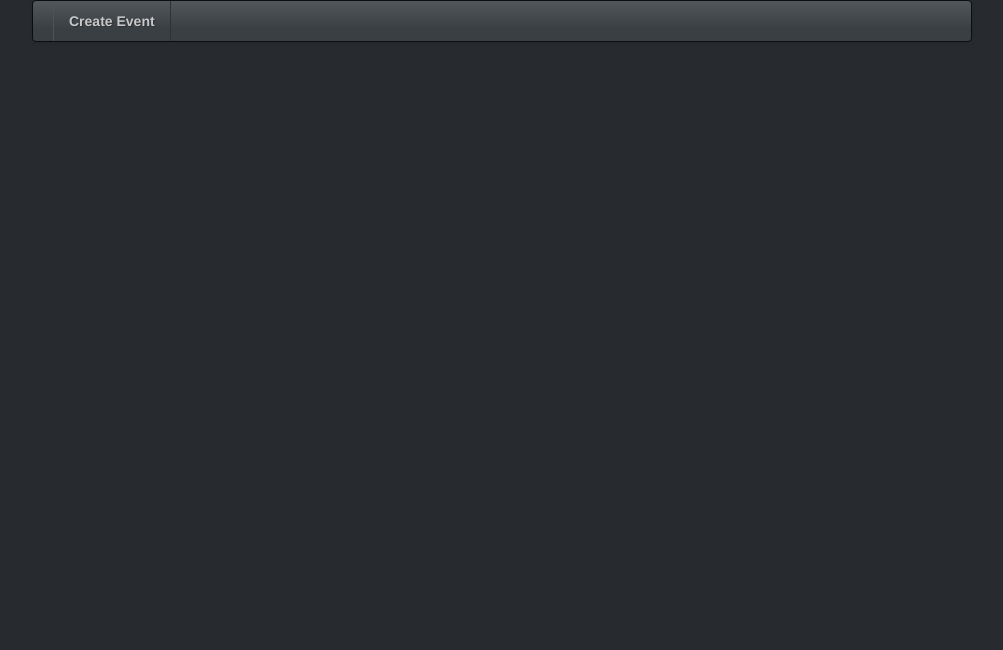
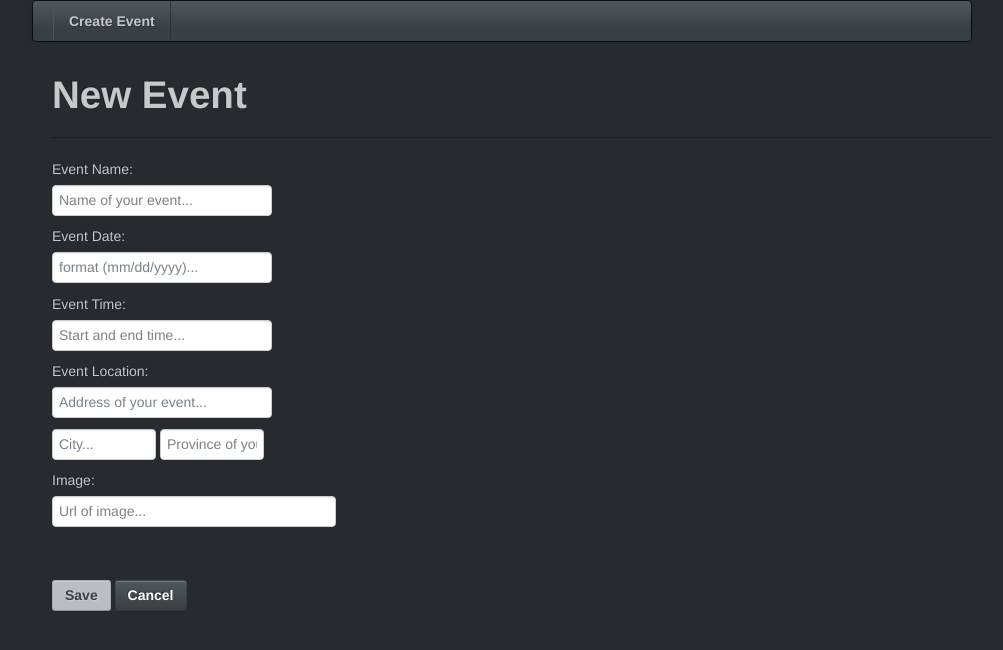
Before and after one commit to payne/DemoApp, a website: page docs/NewEvent.html in a window 1280 px wide. Shown: the whole page, without its empty margins (138-1141 px from the left). Drawn offline with Linux system fonts and the light colour scheme.

Commit message:
Added NewEvent.html page

```diff
--- a/docs/NewEvent.html
+++ b/docs/NewEvent.html
@@ -11,12 +11,45 @@
     <div class="navbar">
         <div class="navbar-inner">
             <ul class="nav">
-                <li><a href="/NewEvent.html">Create Event</a></li>
+                <li><a href="NewEvent.html">Create Event</a></li>
             </ul>
         </div>
     </div>
+    <div ng-controller="EditEventController" style="padding-left: 20px; padding-right: 20px">
+        <div class="container">
+            <h1>New Event</h1>
+            <hr/>
+            <form>
+                <fieldset>
+                    <label for="eventName">Event Name:</label>
+                    <input id="eventName" type="text" placeholder="Name of your event..."/>
 
+                    <label for="eventDate">Event Date:</label>
+                    <input id="eventDate" type="text" placeholder="format (mm/dd/yyyy)..."/>
+
+                    <label for="eventTime">Event Time:</label>
+                    <input id="eventTime" type="text" placeholder="Start and end time..."/>
+
+                    <label for="eventLocation">Event Location:</label>
+                    <input id="eventLocation" type="text" placeholder="Address of your event..."/>
+                    <br/>
+
+                    <input id="eventCity" type="text" class="input-small" placeholder="City..."/>
+                    <input id="eventProvince" type="text" class="input-small" placeholder="Province of your event..."/>
+
+                    <label for="eventImageUrl">Image:</label>
+                    <input id="eventImageUrl" type="url" class="input-xlarge" placeholder="Url of image..."/>
+                </fieldset>
+                <img ng-src="{{event.imageUrl}}" src=""/>
+                <br/>
+                <br/>
+                <button type="submit" class="btn btn-primary">Save</button>
+                <button type="button" class="btn btn-default">Cancel</button>
+            </form>
+        </div>
+    </div>
 </div>
+
 
 <script src="/lib/jquery.min.js"></script>
 <script src="/lib/underscore-1.4.4.min.js"></script>
@@ -25,6 +58,7 @@
 <script src="/lib/angular/angular-sanitize.js"></script>
 <script src="/js/app.js"></script>
 <script src="/js/controllers/EventController.js"></script>
+<script src="/js/controllers/EditEventController.js"></script>
 <script src="/js/filters.js"></script>
 
 </body>
--- /dev/null
+++ b/docs/js/controllers/EditEventController.js
@@ -0,0 +1,7 @@
+'use strict';
+
+eventsApp.controller('EditEventController',
+   function EditEventController($scope) {
+
+   }
+);
```
Also changed, not shown: docs/EventDetails.html (+1 -1 lines).
